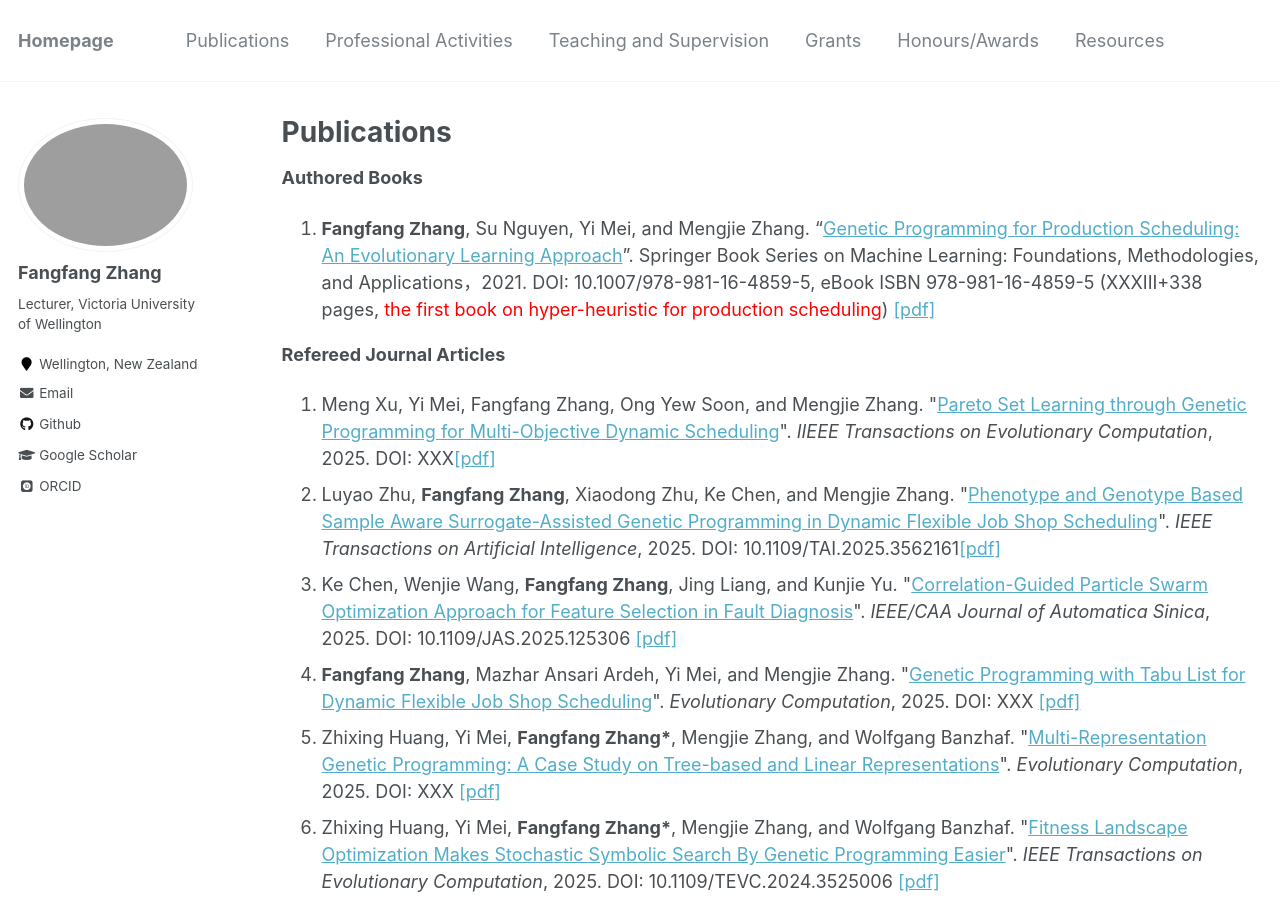
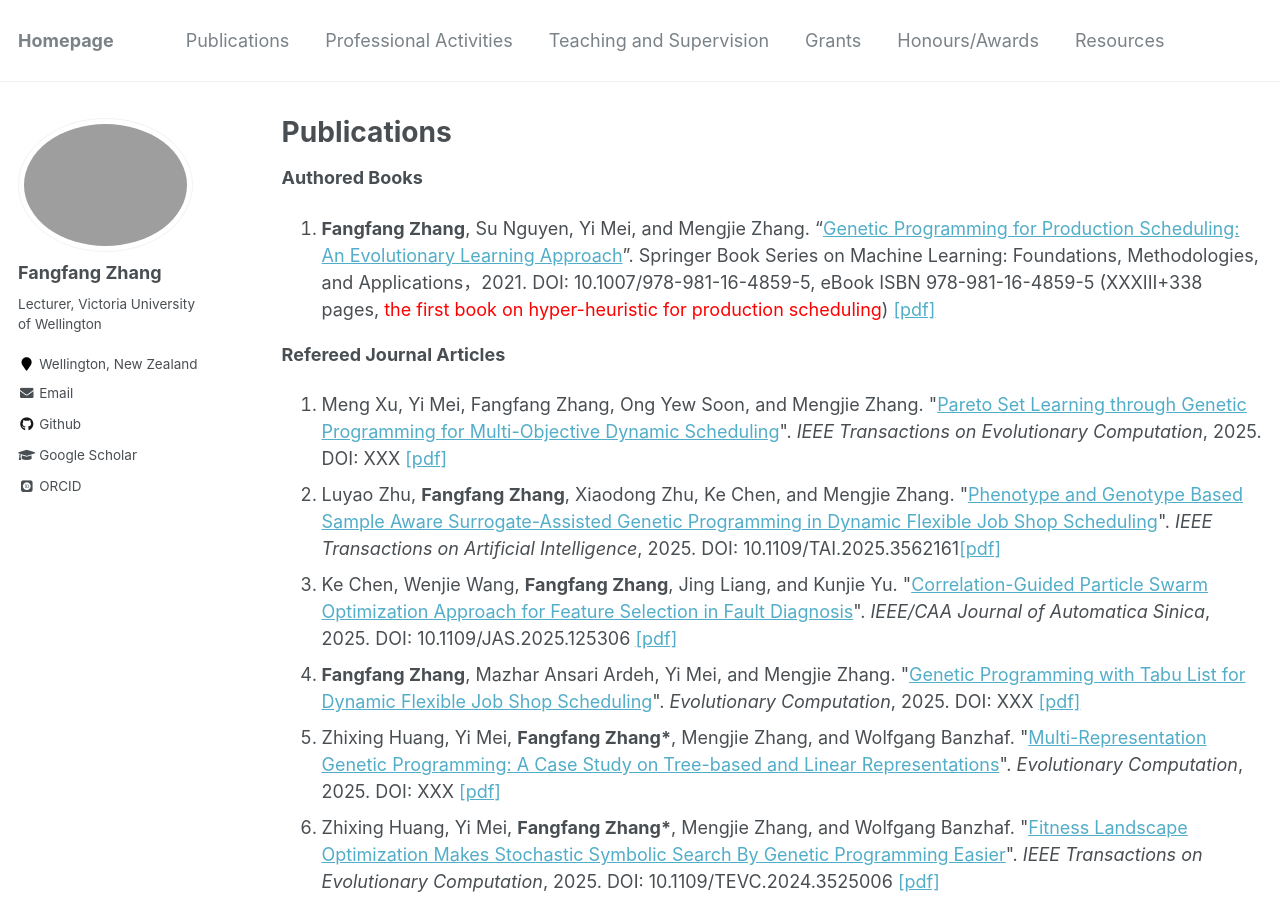
Before and after one commit to fangfang-zhang/fangfang-zhang.github.io, a Jekyll site: the page built from _pages/publications.md, in a window 1280 px wide and 900 px high. Built offline with Jekyll 4.4.1, drawn with Linux system fonts in a browser that asks for light colours; some web fonts are replaced.

Commit message:
NodaTEVC

```diff
--- a/_pages/publications.md
+++ b/_pages/publications.md
@@ -11,7 +11,7 @@ author_profile: true
 
 **Refereed Journal Articles**
 <ol>
-<li>Meng Xu, Yi Mei, Fangfang Zhang, Ong Yew Soon, and Mengjie Zhang. "<a target="_blank" href="">Pareto Set Learning through Genetic Programming for Multi-Objective Dynamic Scheduling</a>". <i>IIEEE Transactions on Evolutionary Computation</i>, 2025. DOI: XXX<a target="_blank" href="">[pdf]</a></li>
+<li>Meng Xu, Yi Mei, Fangfang Zhang, Ong Yew Soon, and Mengjie Zhang. "<a target="_blank" href="">Pareto Set Learning through Genetic Programming for Multi-Objective Dynamic Scheduling</a>". <i>IEEE Transactions on Evolutionary Computation</i>, 2025. DOI: XXX <a target="_blank" href="">[pdf]</a></li>
 <li>Luyao Zhu, <b>Fangfang Zhang</b>, Xiaodong Zhu, Ke Chen, and Mengjie Zhang. "<a target="_blank" href="">Phenotype and Genotype Based Sample Aware Surrogate-Assisted Genetic Programming in Dynamic Flexible Job Shop Scheduling</a>". <i>IEEE Transactions on Artificial Intelligence</i>, 2025. DOI: 10.1109/TAI.2025.3562161<a target="_blank" href="">[pdf]</a></li>
 <li>Ke Chen, Wenjie Wang, <b>Fangfang Zhang</b>, Jing Liang, and Kunjie Yu. "<a target="_blank" href="https://www.ieee-jas.net/article/doi/10.1109/JAS.2025.125306?pageType=en">Correlation-Guided Particle Swarm Optimization Approach for Feature Selection in Fault Diagnosis</a>". <i>IEEE/CAA Journal of Automatica Sinica</i>, 2025. DOI: 10.1109/JAS.2025.125306 <a target="_blank" href="https://github.com/fangfang-zhang/fangfang-zhang.github.io/blob/main/files/2025-CGPSO%20Approach%20for%20FS%20in%20Fault%20Diagnosis.pdf">[pdf]</a></li>
 <li><b>Fangfang Zhang</b>, Mazhar Ansari Ardeh, Yi Mei, and Mengjie Zhang. "<a target="_blank" href="">Genetic Programming with Tabu List for Dynamic Flexible Job Shop Scheduling</a>". <i>Evolutionary Computation</i>, 2025. DOI: XXX <a target="_blank" href="">[pdf]</a></li>
```
